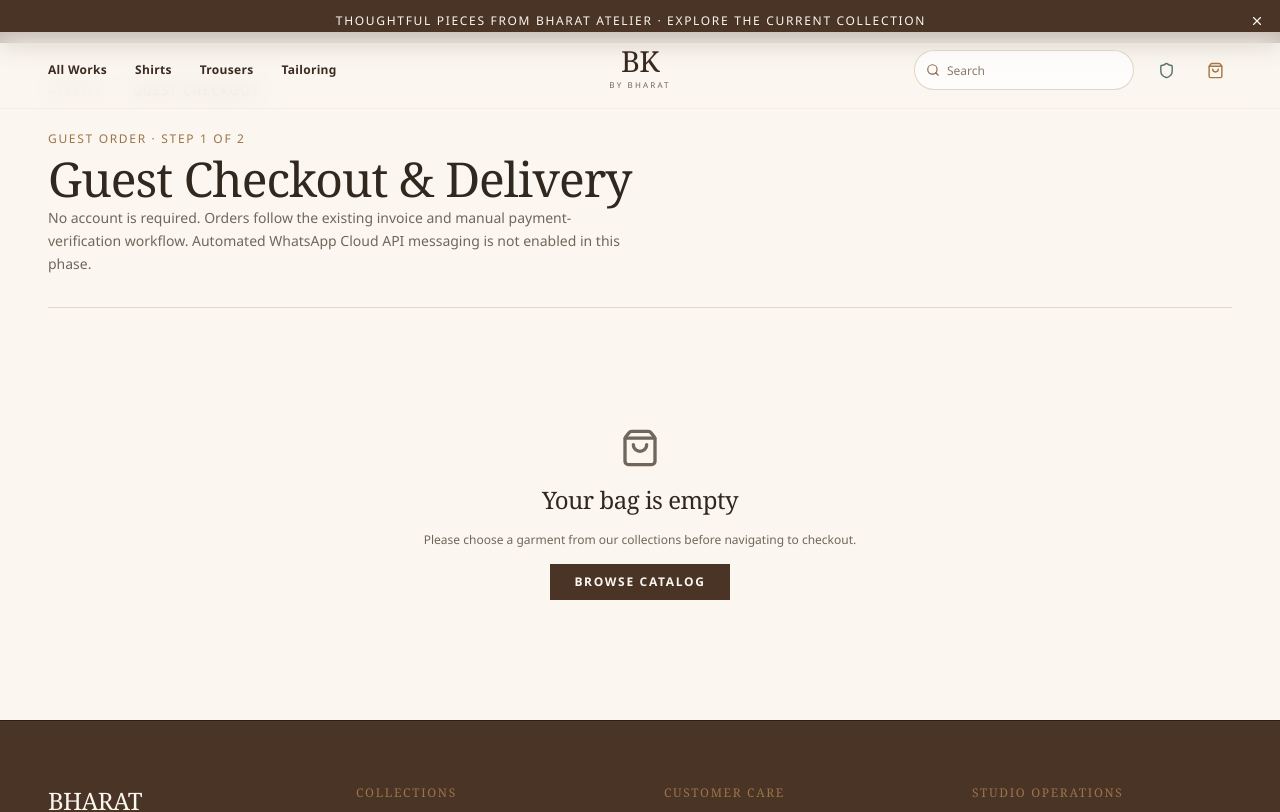
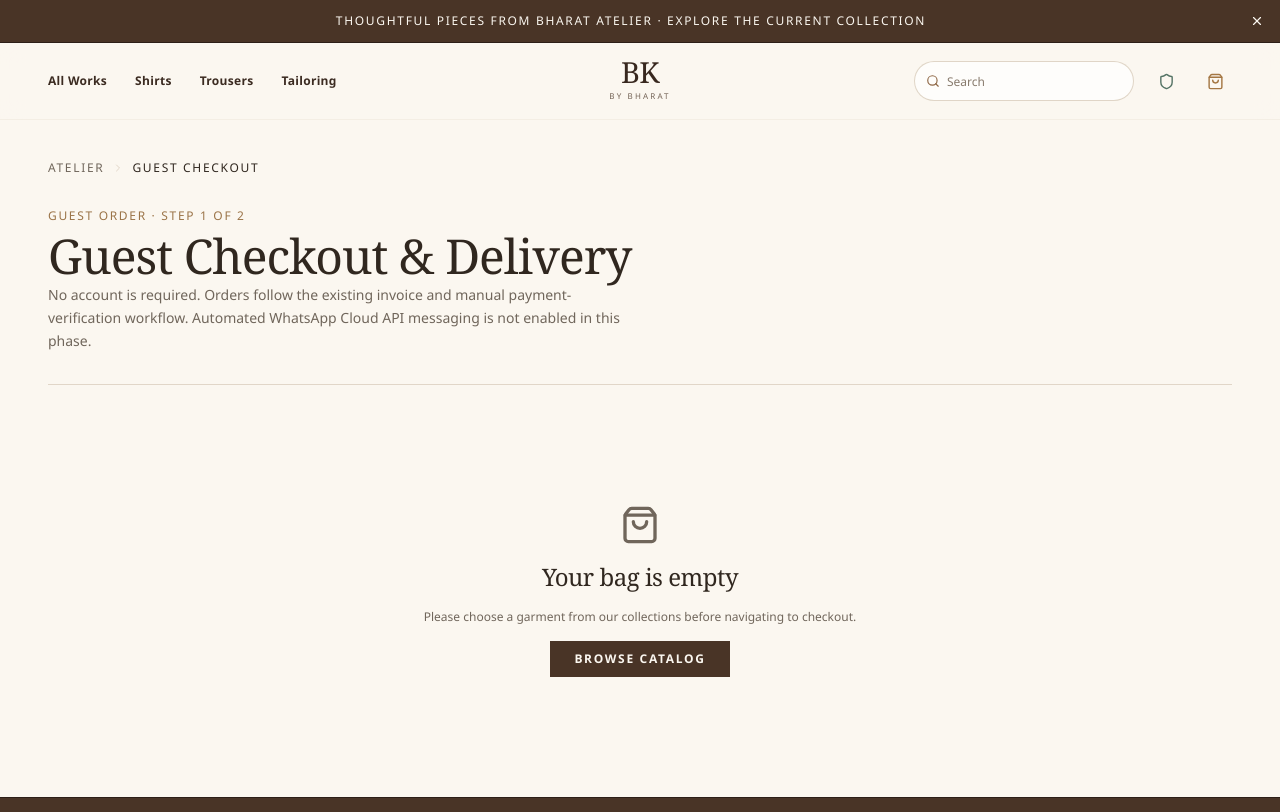
Before and after one commit to PremJ-ai/bk-by-bharat, a Next.js app in the folder frontend/: page /checkout in a window 1280 px wide. Shown: the top 812 px of the page. Built offline with nearby package versions, Linux system fonts and the light colour scheme.

Commit message:
fix(storefront): keep category and product page headers in document flow

```diff
--- a/frontend/src/components/layout/SiteHeader.tsx
+++ b/frontend/src/components/layout/SiteHeader.tsx
@@ -2,7 +2,7 @@
 
 import { useEffect, useRef, useState, type FormEvent } from "react";
 import Link from "next/link";
-import { useRouter } from "next/navigation";
+import { usePathname, useRouter } from "next/navigation";
 import { useGSAP } from "@gsap/react";
 import { Menu, Search, ShoppingBag, Shield, X, ArrowUpRight } from "lucide-react";
 import { useCart } from "@/context/CartContext";
@@ -18,6 +18,8 @@ import {
 
 export function SiteHeader() {
   const router = useRouter();
+  const pathname = usePathname();
+  const isLandingPage = pathname === "/";
   const { openCart, itemCount } = useCart();
   const [mobileMenuOpen, setMobileMenuOpen] = useState(false);
   const [isScrolled, setIsScrolled] = useState(false);
@@ -137,9 +139,9 @@ export function SiteHeader() {
   return (
     <header
       ref={headerRef}
-      style={{ top: announcementOffset }}
+      style={isLandingPage ? { top: announcementOffset } : undefined}
       data-scrolled={isScrolled ? "true" : "false"}
-      className={`fixed inset-x-0 z-50 border-b transition-all duration-300 ${isScrolled
+      className={`${isLandingPage ? "fixed" : "sticky"} inset-x-0 z-50 border-b transition-all duration-300 ${isLandingPage && isScrolled
         ? "border-[#e6dccf]/90 bg-[#fbf7f0]/96 shadow-[0_8px_24px_rgba(48,34,25,0.08)] backdrop-blur-xl"
         : "border-[#e6dccf]/35 bg-[#fbf7f0]/70 shadow-none backdrop-blur-md"}`}
     >
```
